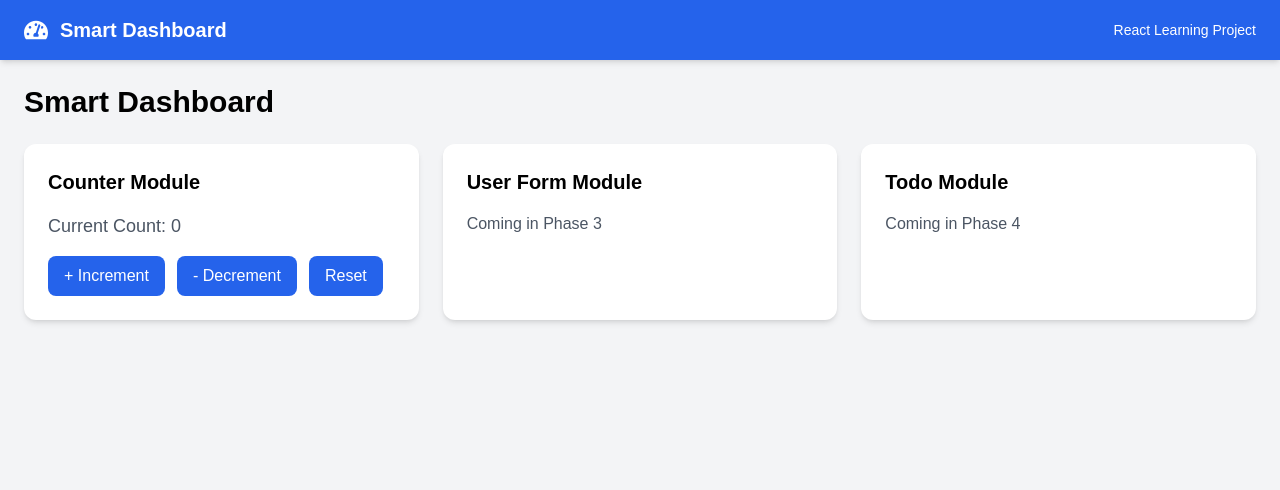
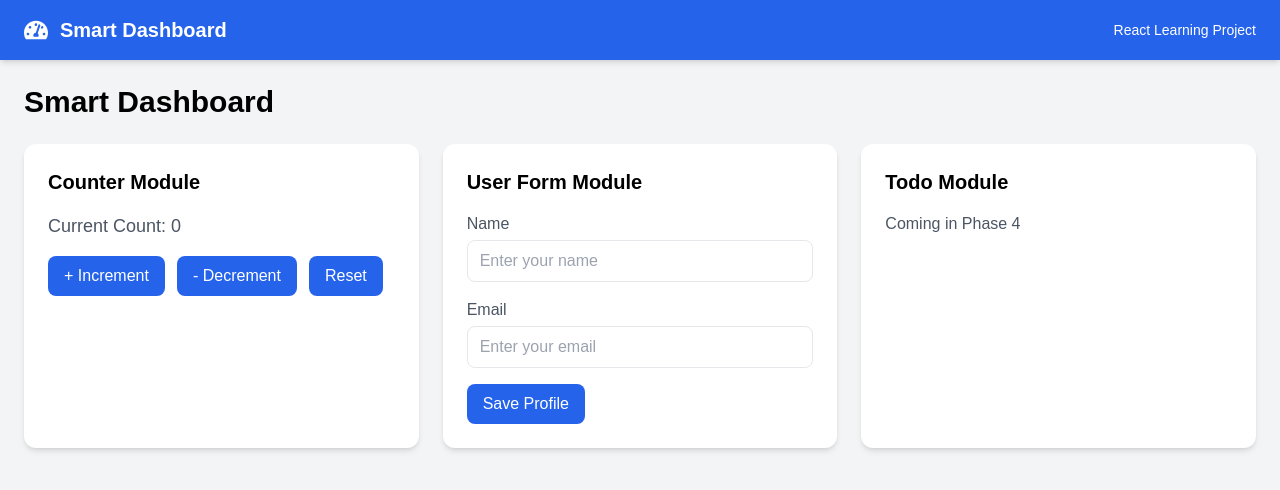
Before and after one commit to Ashu11122000/smart-dashboard, a React (Vite) app: page / in a window 1280 px wide. Shown: the top 490 px of the page. Built offline with nearby package versions, Linux system fonts and the light colour scheme.

Commit message:
User Form module done

```diff
--- a/src/App.jsx
+++ b/src/App.jsx
@@ -7,44 +7,32 @@ import Card from './components/common/Card';
 // Import Counter component
 import Counter from './components/counter/Counter';
 
-// Main App component
+// Import UserForm component
+import UserForm from './components/form/UserForm';
+
+// Main application component
 export default function App() {
-
-  // Return application UI
   return (
-
-    // Full app wrapper
     <div className="min-h-screen bg-gray-100">
-
-      {/* Top navigation */}
       <Navbar />
 
-      {/* Main content area */}
       <main className="p-6">
-
-        {/* Dashboard heading */}
         <h1 className="text-3xl font-bold mb-6">
           Smart Dashboard
         </h1>
 
-        {/* Responsive dashboard grid */}
         <div className="grid grid-cols-1 md:grid-cols-2 lg:grid-cols-3 gap-6">
-
-          {/* Counter module */}
           <Card title="Counter Module">
             <Counter />
           </Card>
 
-          {/* User form placeholder */}
           <Card title="User Form Module">
-            Coming in Phase 3
+            <UserForm />
           </Card>
 
-          {/* Todo placeholder */}
           <Card title="Todo Module">
             Coming in Phase 4
           </Card>
-
         </div>
       </main>
     </div>
--- a/src/components/form/UserForm.jsx
+++ b/src/components/form/UserForm.jsx
@@ -0,0 +1,131 @@
+// Import useState hook for managing component state
+import { useState } from 'react';
+
+// Import reusable Button component
+import Button from '../common/Button';
+
+// UserForm component
+export default function UserForm() {
+
+    // State for current form input values
+    const [formData, setFormData] = useState({
+        name: '',
+        email: '',
+    });
+
+    // State for storing submitted profile data
+    const [savedProfile, setSavedProfile] = useState(null);
+
+    // Handle input field changes
+    function handleInputChange(event) {
+
+        // Extract input name attribute
+        const fieldName = event.target.name;
+
+        // Extract input current value
+        const fieldValue = event.target.value;
+
+        // Update specific field while keeping existing data
+        setFormData((prevData) => ({
+            ...prevData,
+            [fieldName]: fieldValue,
+        }));
+    }
+
+    // Handle form submission
+    function handleSubmit(event) {
+
+        // Prevent browser page reload
+        event.preventDefault();
+
+        // Save submitted form data
+        setSavedProfile(formData);
+
+        // Clear input fields after submission
+        setFormData({
+            name: '',
+            email: '',
+        });
+    }
+
+    // Return component UI
+    return (
+
+        // Main wrapper with vertical spacing
+        <div className="space-y-6">
+
+            {/* User form */}
+            <form onSubmit={handleSubmit} className="space-y-4">
+
+            {/* Name input wrapper */}
+            <div>
+
+                {/* Name label */}
+                <label className="block mb-1 font-medium">
+                    Name
+                </label>
+
+                {/* Name input */}
+                <input
+                    type="text"
+                    name="name"
+                    value={formData.name}
+                    onChange={handleInputChange}
+                    placeholder="Enter your name"
+                    className="w-full border rounded-lg px-3 py-2 outline-none focus:ring-2 focus:ring-blue-400"
+                />
+            </div>
+
+            {/* Email input wrapper */}
+            <div>
+
+                {/* Email label */}
+                <label className="block mb-1 font-medium">
+                    Email
+                </label>
+
+                {/* Email input */}
+                <input
+                    type="email"
+                        name="email"
+                        value={formData.email}
+                        onChange={handleInputChange}
+                        placeholder="Enter your email"
+                        className="w-full border rounded-lg px-3 py-2 outline-none focus:ring-2 focus:ring-blue-400"
+                    />
+                </div>
+
+                {/* Submit button */}
+                <Button type="submit">
+                    Save Profile
+                </Button>
+
+            </form>
+
+            {/* Conditional rendering for saved profile */}
+            {savedProfile && (
+
+                // Saved profile container
+                <div className="bg-gray-50 p-4 rounded-lg border">
+
+                    {/* Saved profile heading */}
+                    <h4 className="font-semibold mb-3">
+                        Saved Profile
+                    </h4>
+
+                    {/* Saved name */}
+                    <p>
+                        Name: {savedProfile.name}
+                    </p>
+
+                    {/* Saved email */}
+                    <p>
+                        Email: {savedProfile.email}
+                    </p>
+
+                </div>
+            )}
+
+        </div>
+    );
+}
```
